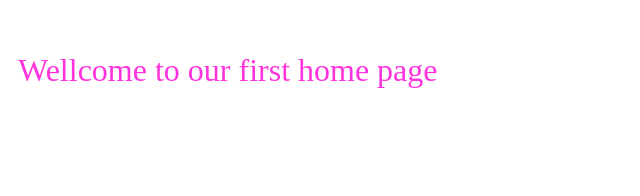
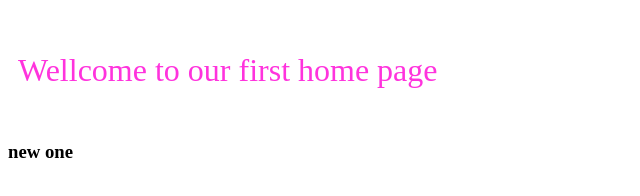
Before and after one commit to divine197/first-project, a plain HTML site: page index.html in a window 1280 px wide. Shown: the full height of the page, 0-640 px from the left. Drawn offline with Linux system fonts and the light colour scheme.

Commit message:
add new file

```diff
--- a/index.html
+++ b/index.html
@@ -8,5 +8,6 @@
 </head>
 <body>
     <p class="paragraph">Wellcome to our first home page</p>
+    <h3>new one</h3>
 </body>
 </html>
```
